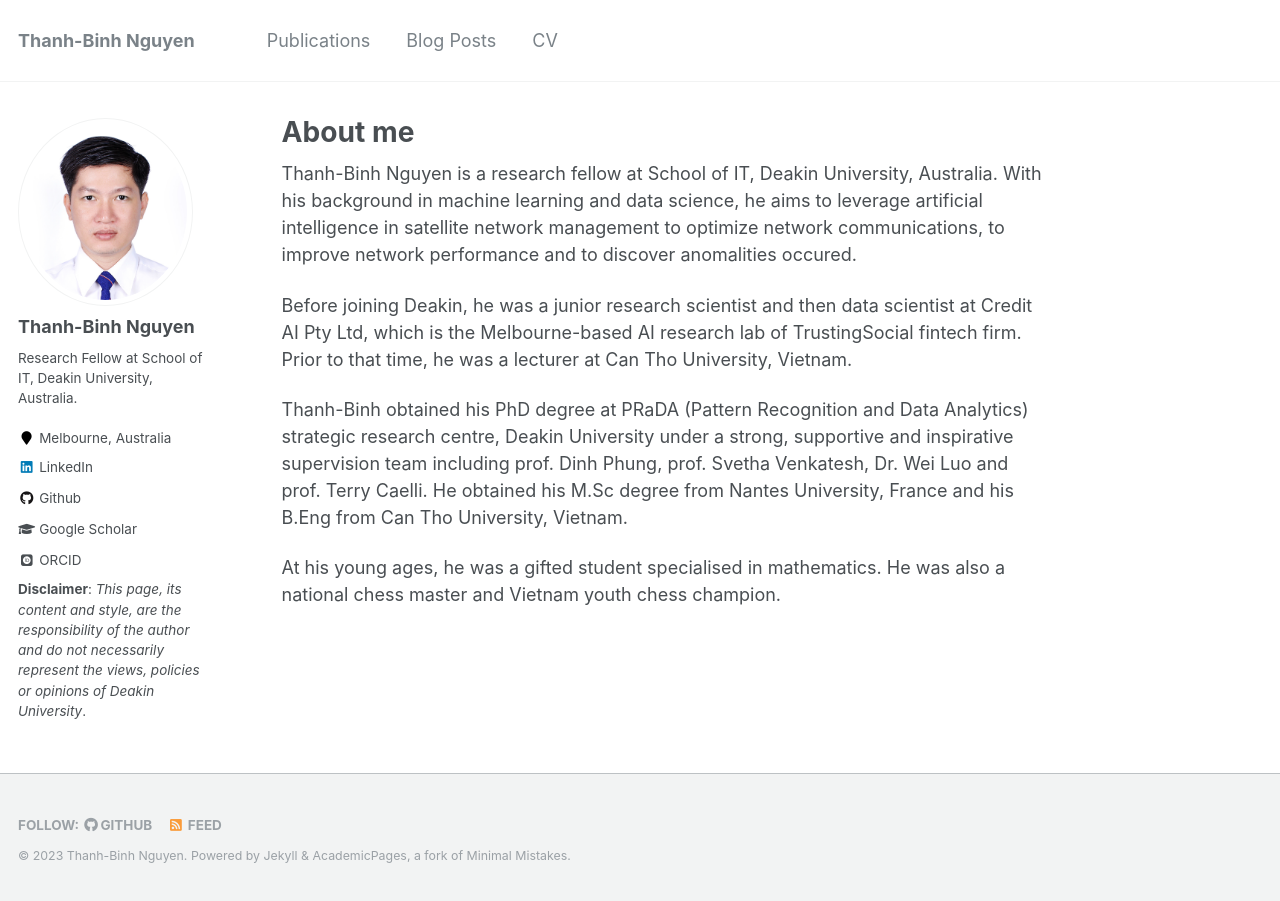
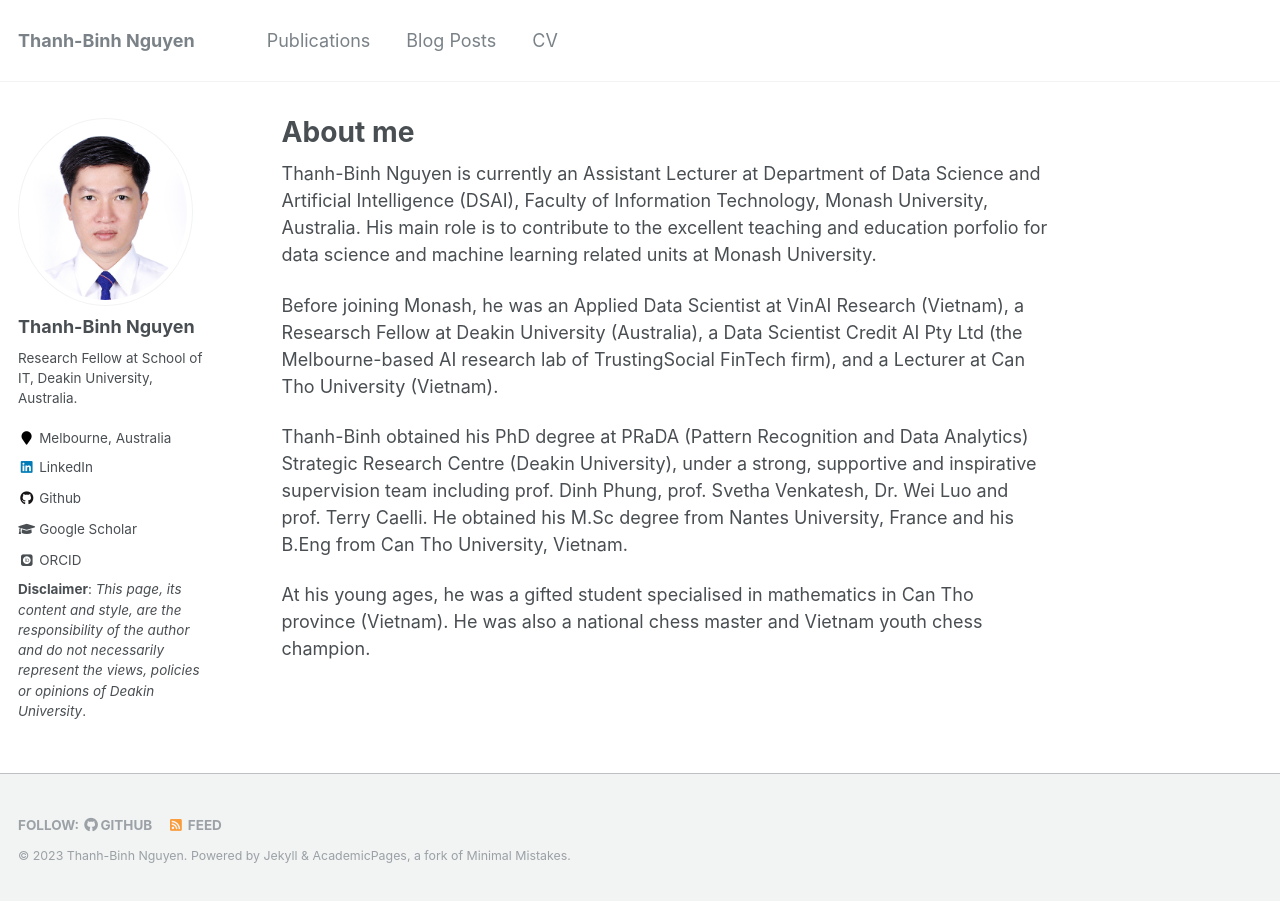
Before and after one commit to binh-ml/binh-ml.github.io, a Jekyll site: the page built from _pages/about.md, in a window 1280 px wide. Built offline with Jekyll 4.4.1, drawn with Linux system fonts in a browser that asks for light colours; some web fonts are replaced.

Commit message:
Update about.md

```diff
--- a/_pages/about.md
+++ b/_pages/about.md
@@ -8,10 +8,10 @@ redirect_from:
   - /about.html
 published: true
 ---
-Thanh-Binh Nguyen is a research fellow at School of IT, Deakin University, Australia. With his background in machine learning and data science, he aims to leverage artificial intelligence in satellite network management to optimize network communications, to improve network performance and to discover anomalities occured.
+Thanh-Binh Nguyen is currently an Assistant Lecturer at Department of Data Science and Artificial Intelligence (DSAI), Faculty of Information Technology, Monash University, Australia. His main role is to contribute to the excellent teaching and education porfolio for data science and machine learning related units at Monash University.
 
-Before joining Deakin, he was a junior research scientist and then data scientist at Credit AI Pty Ltd, which is the Melbourne-based AI research lab of TrustingSocial fintech firm. Prior to that time, he was a lecturer at Can Tho University, Vietnam.
+Before joining Monash, he was an Applied Data Scientist at VinAI Research (Vietnam), a Researsch Fellow at Deakin University (Australia), a Data Scientist Credit AI Pty Ltd (the Melbourne-based AI research lab of TrustingSocial FinTech firm), and a Lecturer at Can Tho University (Vietnam).
 
-Thanh-Binh obtained his PhD degree at PRaDA (Pattern Recognition and Data Analytics) strategic research centre, Deakin University under a strong, supportive and inspirative supervision team including prof. Dinh Phung, prof. Svetha Venkatesh, Dr. Wei Luo and prof. Terry Caelli. He obtained his M.Sc degree from Nantes University, France and his B.Eng from Can Tho University, Vietnam.
+Thanh-Binh obtained his PhD degree at PRaDA (Pattern Recognition and Data Analytics) Strategic Research Centre (Deakin University), under a strong, supportive and inspirative supervision team including prof. Dinh Phung, prof. Svetha Venkatesh, Dr. Wei Luo and prof. Terry Caelli. He obtained his M.Sc degree from Nantes University, France and his B.Eng from Can Tho University, Vietnam.
 
-At his young ages, he was a gifted student specialised in mathematics. He was also a national chess master and Vietnam youth chess champion.
+At his young ages, he was a gifted student specialised in mathematics in Can Tho province (Vietnam). He was also a national chess master and Vietnam youth chess champion.
```
